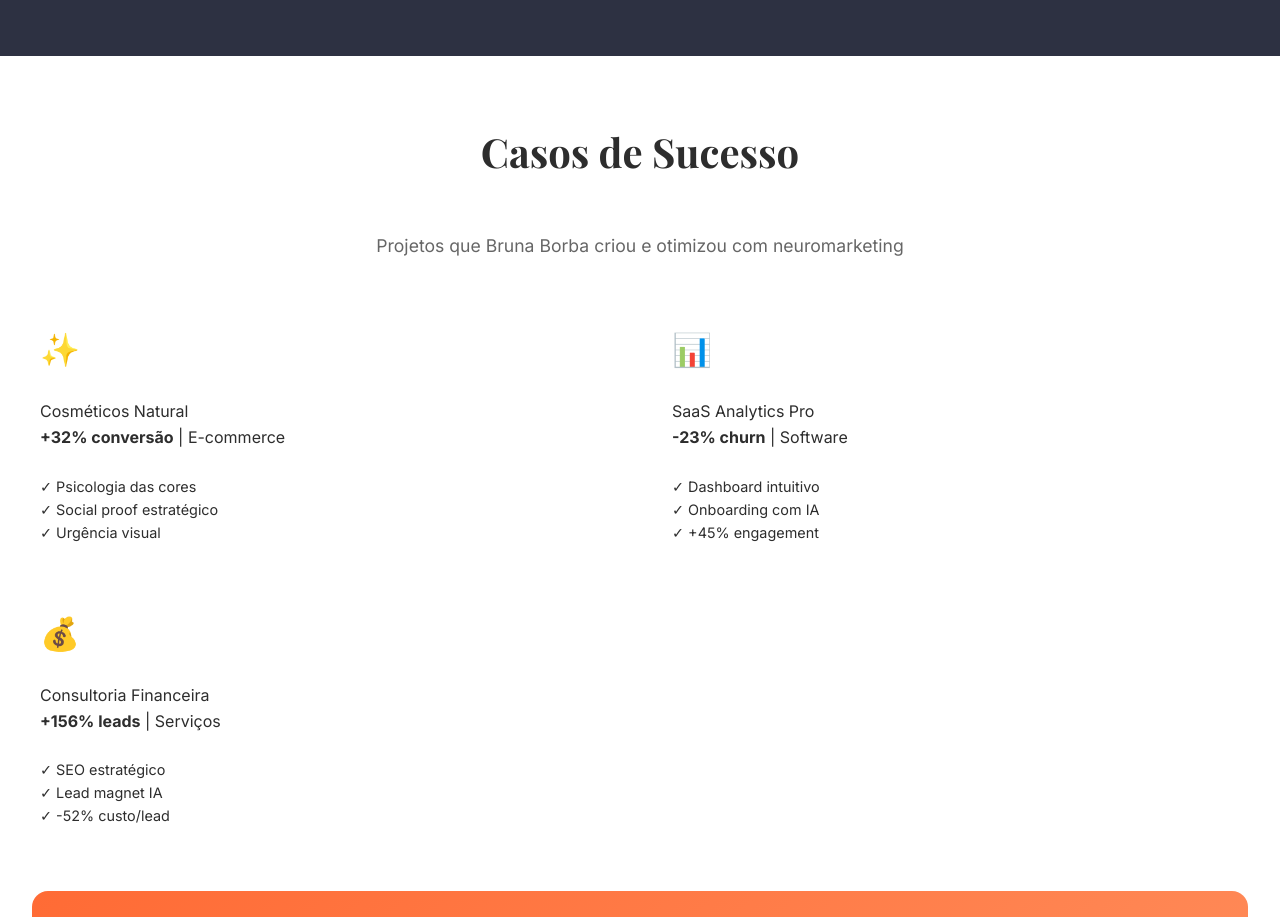
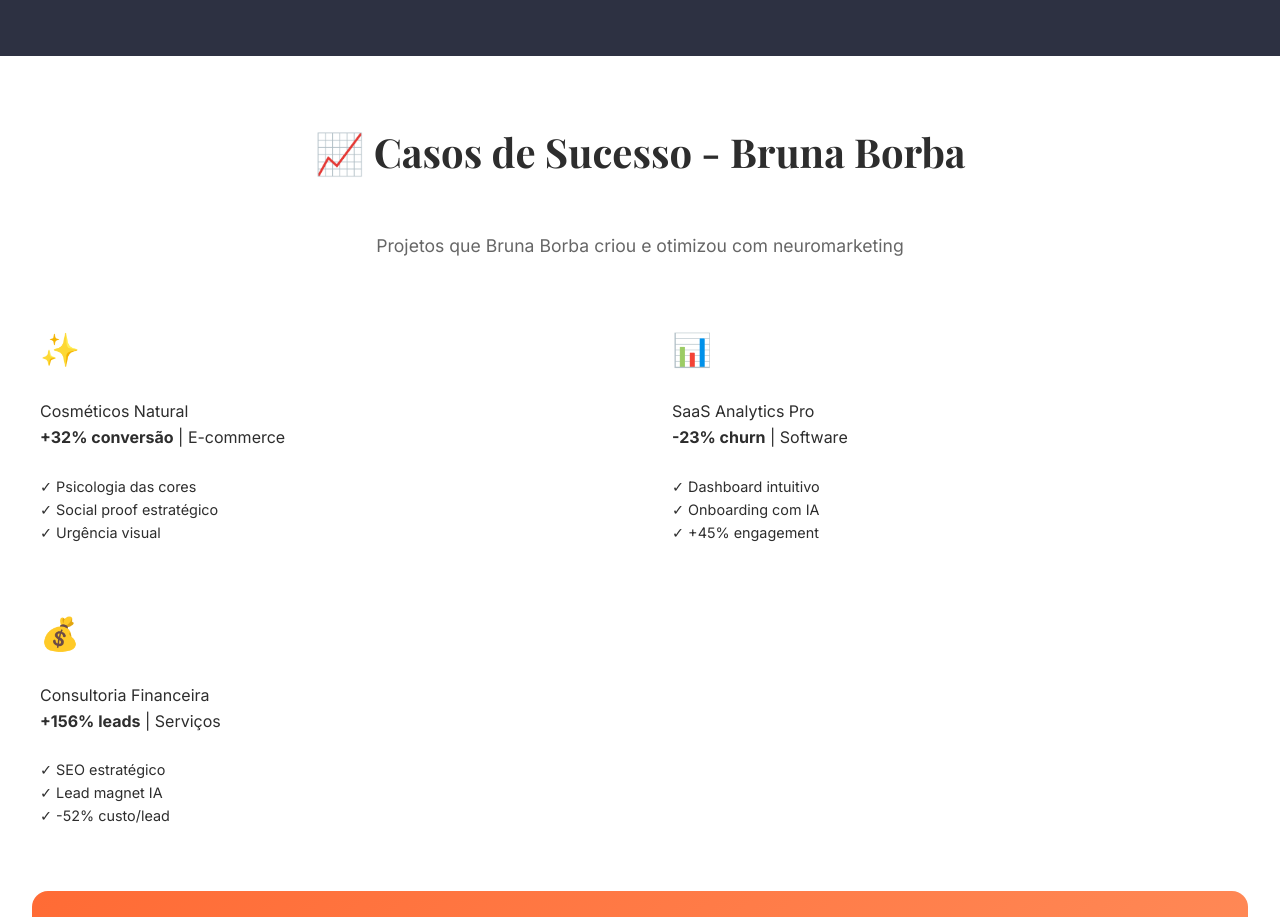
Before and after one commit to BrunaBorbam/Neuralabs, a Next.js app: page / in a window 1280 px wide. Shown: the part 2700-3617 px from the top of the page. Built offline with nearby package versions, Linux system fonts and the light colour scheme; no server answers.

Commit message:
fix: Update portfolio title to force Vercel rebuild

```diff
--- a/app/page.tsx
+++ b/app/page.tsx
@@ -765,9 +765,9 @@ export default function Home() {
           </div>
         </section>
 
-        {/* PORTFÓLIO */}
+        {/* PORTFÓLIO - Bruna Borba Expertise */}
         <section id="portfolio" className="portfolio">
-          <h2 className="section-title">Casos de Sucesso</h2>
+          <h2 className="section-title">📈 Casos de Sucesso - Bruna Borba</h2>
           <p style={{ textAlign: 'center', marginBottom: 'var(--spacing-2xl)', fontSize: '1.1rem', color: '#666' }}>
             Projetos que Bruna Borba criou e otimizou com neuromarketing
           </p>
```
